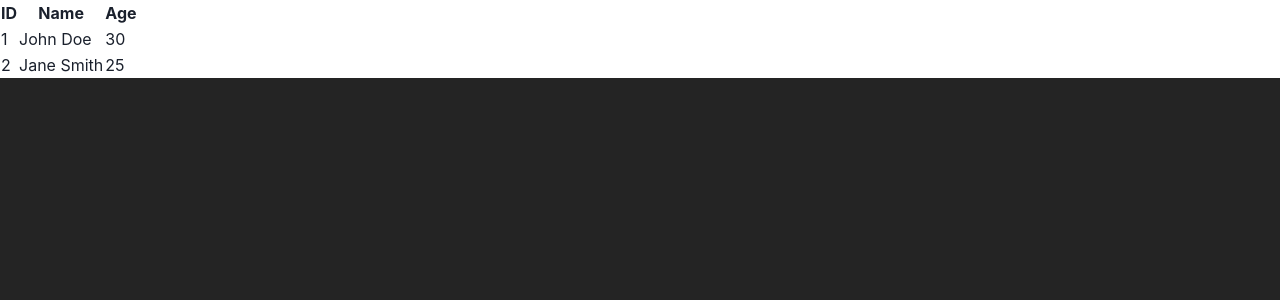
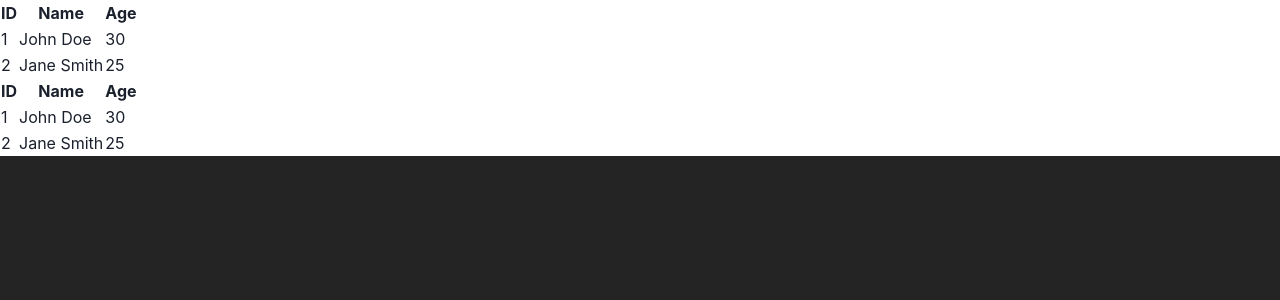
Before and after one commit to YuthapongP/test-projects, a React (Vite) app: page / in a window 1280 px wide. Shown: the top 300 px of the page. Built offline with nearby package versions, Linux system fonts and the light colour scheme.

Commit message:
[fix]: typescript

```diff
--- a/src/App.tsx
+++ b/src/App.tsx
@@ -91,6 +91,7 @@ import FileUploader from "./DragDrop/DragDrop.tsx";
 import GetUserMedia from "./hooks/useGetUserMedia";
 import ImageCropper from "./ImageCropper";
 import TableComponent from "./Table/TableComponent";
+import CustomTable from "./Table/CustomTable";
 
 const allImg = [
   img1,
@@ -290,6 +291,7 @@ function App() {
       {/* <GetUserMedia /> */}
       {/* <ImageCropper /> */}
       <TableComponent columns={undefined} data={undefined} />
+      <CustomTable></CustomTable>
     </>
   );
 }
--- /dev/null
+++ b/src/Table/CustomTable.tsx
@@ -0,0 +1,57 @@
+import React from "react";
+
+const mockColumn = [
+  { key: "id", header: "ID", accessor: "id" },
+  { key: "name", header: "Name", accessor: "name" },
+  { key: "age", header: "Age", accessor: "age" },
+];
+
+const mockData = [
+  { id: 1, name: "John Doe", age: 30 },
+  { id: 2, name: "Jane Smith", age: 25 },
+];
+
+export default function CustomTable({ data = mockData, columns = mockColumn }) {
+  return (
+    <table>
+      <thead>
+        <tr>
+          {columns.map((column) => (
+            <th key={column.key}>{column.header}</th>
+          ))}
+        </tr>
+      </thead>
+      <tbody>
+        {data.map((row, rowIndex) => (
+          <CustomTable.Row key={rowIndex}>
+            {columns.map((column) => (
+              <CustomTable.Column key={column.key}>
+                {row[column.accessor as keyof typeof row]}
+              </CustomTable.Column>
+            ))}
+          </CustomTable.Row>
+        ))}
+      </tbody>
+    </table>
+  );
+}
+
+interface RowType {
+  children: React.ReactNode;
+}
+
+const Row: React.FC<RowType> = ({ children }) => {
+  return <tr>{children}</tr>;
+};
+
+interface ColumnType {
+  children: React.ReactNode;
+}
+
+const Column: React.FC<ColumnType> = ({ children }) => {
+  return <td>{children}</td>;
+};
+
+CustomTable.Row = Row;
+
+CustomTable.Column = Column;
--- a/src/Table/TableComponent.tsx
+++ b/src/Table/TableComponent.tsx
@@ -5,12 +5,11 @@ const mockColumn = [
   { Header: "ID", accessor: "id" },
   { Header: "Name", accessor: "name" },
   { Header: "Age", accessor: "age" },
-];
+] as const;
 
 const mockData = [
   { id: 1, name: "John Doe", age: 30 },
   { id: 2, name: "Jane Smith", age: 25 },
-  // more data...
 ];
 
 function TableComponent({ columns = mockColumn, data = mockData }) {
```
